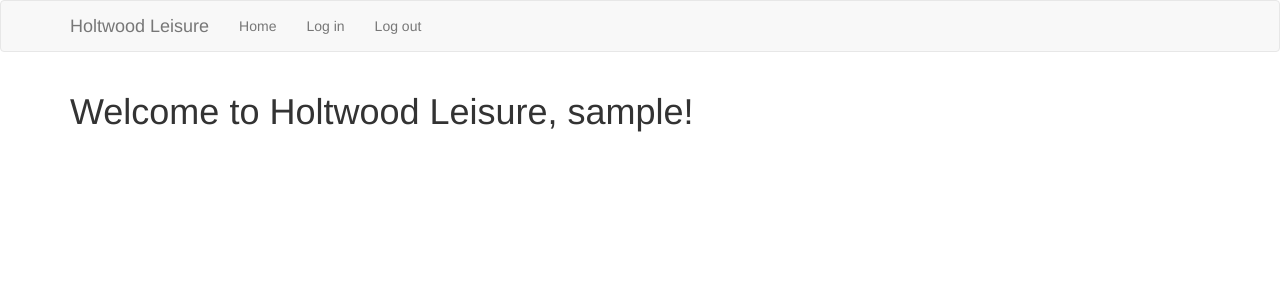
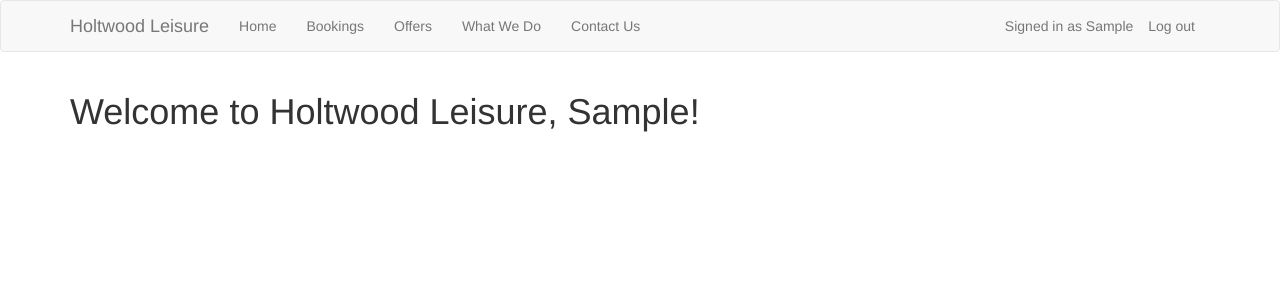
Before and after one commit to jakeabeany/learningFlask, a Flask app: page / in a window 1280 px wide. Shown: the top 300 px of the page. Run offline with Flask 2, Linux system fonts and the light colour scheme; the visitor is signed in with stand-in values (Sample User, id 1); data comes from the database, SQL or seed files in the repository; some libraries are stand-ins or nearby versions.

Commit message:
updated nav bar, added several basic pages

```diff
--- a/app/routes.py
+++ b/app/routes.py
@@ -22,7 +22,7 @@ def login():
 
     if form.validate_on_submit():
         # get user from database
-        user = User.query.filter_by(username=form.username.data).first()
+        user = User.query.filter(User.username.ilike(form.username.data)).first()
 
         # validate username and password, redirect to login if invalid
         if user is None or not user.check_password(form.password.data):
@@ -49,7 +49,16 @@ def login():
 @app.route('/logout')
 def logout():
     logout_user()
-    return redirect(url_for("login"))
+    # redirect users to appropriate page
+    next_page = request.args.get("next")
+
+    # validate next_page, set to index if invalid
+    # url_parse netloc check ensures next_page url is relative, so avoid
+    # malicious redirects
+    if not next_page or url_parse(next_page).netloc != "":
+        next_page = url_for("index")
+
+    return redirect(next_page)
 
 
 @app.route('/register', methods=["GET", "POST"])
@@ -84,3 +93,23 @@ def adminhome():
         return redirect(url_for("index"))
 
     return render_template("adminhome.html", title="Admin Dashboard")
+
+
+@app.route('/bookings')
+def bookings():
+    return render_template("bookings.html", title="Bookings")
+
+
+@app.route('/offers')
+def offers():
+    return render_template("offers.html", title="Offers")
+
+
+@app.route('/whatwedo')
+def whatwedo():
+    return render_template("whatwedo.html", title="What We Do")
+
+
+@app.route('/contact')
+def contact():
+    return render_template("contactus.html", title="Contact Us")
--- a/app/templates/base.html
+++ b/app/templates/base.html
@@ -34,17 +34,48 @@
 
             <!-- Collect the nav links, forms, and other content for toggling -->
             <div class="collapse navbar-collapse" id="bs-example-navbar-collapse-1">
+                <!-- Left side of nav bar -->
                 <ul class="nav navbar-nav">
-                    <li><a href="{{ url_for("index") }}">Home</a></li>
-                    <li><a href="{{ url_for("login") }}">Log in</a></li>
-                    <li><a href="{{ url_for("logout") }}">Log out</a></li>
-
+                    <li {% if request.path == url_for("index") %} class="active"{% endif %}>
+                        <a href="{{ url_for("index") }}">Home</a>
+                    </li>
+                    <li {% if request.path == url_for("bookings") %} class="active"{% endif %}>
+                        <a href="{{ url_for("bookings") }}">Bookings</a>
+                    </li>
+                    <li {% if request.path == url_for("offers") %} class="active"{% endif %}>
+                        <a href="{{ url_for("offers") }}">Offers</a>
+                    </li>
+                    <li {% if request.path == url_for("whatwedo") %} class="active"{% endif %}>
+                        <a href="{{ url_for("whatwedo") }}">What We Do</a>
+                    </li>
+                    <li {% if request.path == url_for("contact") %} class="active"{% endif %}>
+                        <a href="{{ url_for("contact") }}">Contact Us</a>
+                    </li>
                     {% if current_user.is_admin %}
-                        <li><a href="{{ url_for("adminhome") }}">Admin Home</a></li>
+                        <li {% if request.path == url_for("adminhome") %} class="active"{% endif %}>
+                            <a href="{{ url_for("adminhome") }}">Admin Home</a>
+                        </li>
                     {% endif %}
                 </ul>
+
+                <!-- Right side of nav bar -->
+                <ul class="nav navbar-nav navbar-right">
+                    {% if not current_user.is_authenticated %}
+                        <li {% if request.path == url_for("login") %} class="active"{% endif %}>
+                            <a {% if request.path == url_for("login") %} class="active"{% endif %}href="{{ url_for("login") }}">Log in</a>
+                        </li>
+                    {% else %}
+                        <li>
+                            <a href="{{ url_for("logout") }}?next={{ request.path }}">Log out</a>
+                        </li>
+                    {% endif %}
+                </ul>
+
+                {% if current_user.is_authenticated %}
+                    <p class="navbar-text navbar-right">Signed in as <a href="#" class="navbar-link">{{ current_user.username.title() }}</a></p>
+                {% endif %}
             </div><!-- /.navbar-collapse -->
-        </div><!-- /.container-fluid -->
+        </div><!-- /.container -->
     </nav>
 {% endblock %}
 
--- a/app/templates/index.html
+++ b/app/templates/index.html
@@ -3,8 +3,8 @@
 {% block content %}
     <div class="container">
         <!-- Display flash messages -->
-        {%  with messages = get_flashed_messages() %}
-            {%  if messages %}
+        {% with messages = get_flashed_messages() %}
+            {% if messages %}
                 {% for message in messages %}
                     <div class="row">
                         <div class="col-md-12">
@@ -12,14 +12,13 @@
                         </div>
                     </div>
                 {% endfor %}
-            {%  endif %}
-        {%  endwith %}
+            {% endif %}
+        {% endwith %}
 
         {% if current_user.is_authenticated %}
-            <h1>Welcome to Holtwood Leisure, {{ current_user.username }}!</h1>
+            <h1>Welcome to Holtwood Leisure, {{ current_user.username.title() }}!</h1>
         {% else %}
             <h1>Welcome to Holtwood Leisure!</h1>
         {% endif %}
-
     </div>
 {% endblock %}
```
Also changed, not shown: app/templates/bookings.html (added, +8 -0 lines), app/templates/contactus.html (added, +8 -0 lines), app/templates/offers.html (added, +8 -0 lines), app/templates/whatwedo.html (added, +8 -0 lines), app/static/images/stars.jpg (added).
